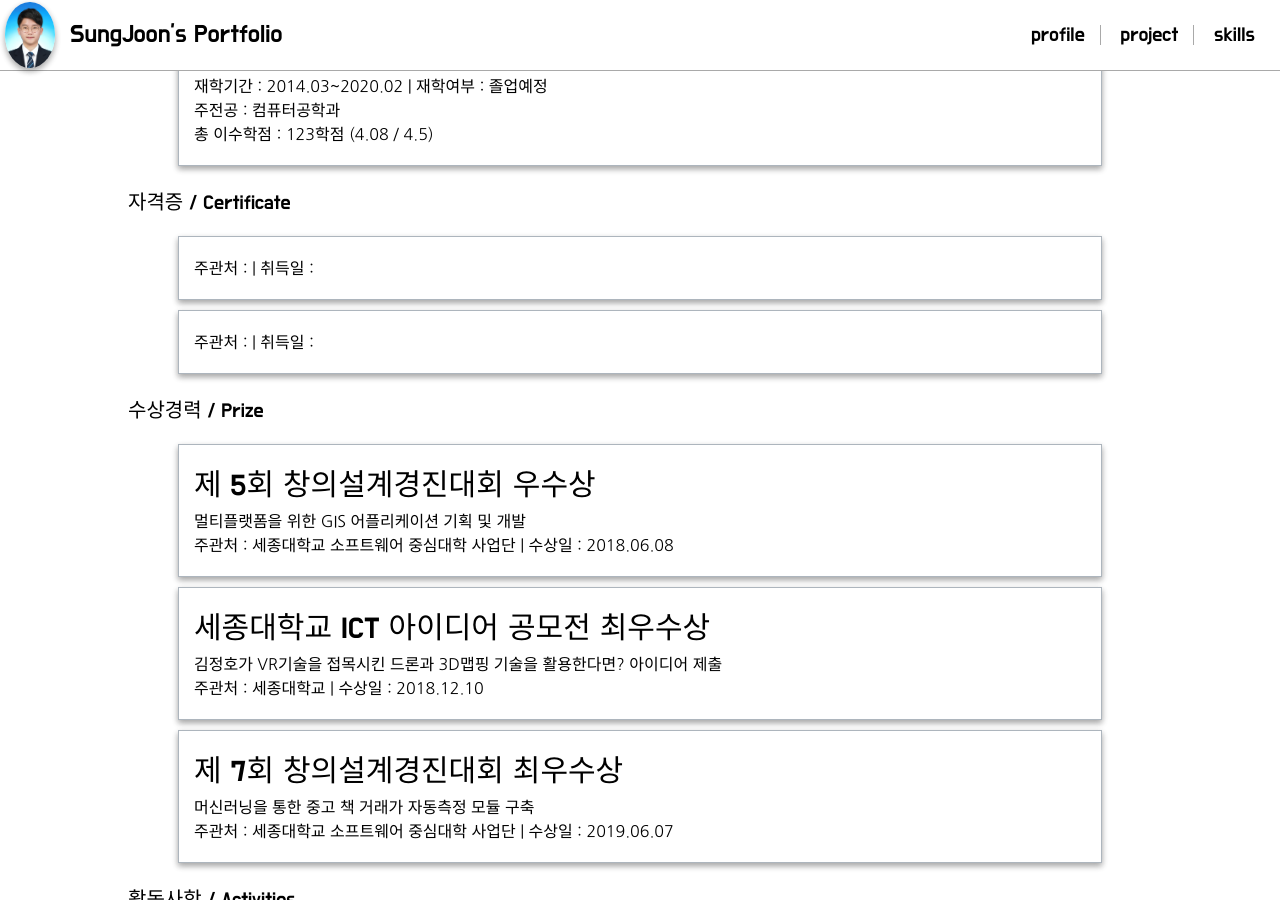
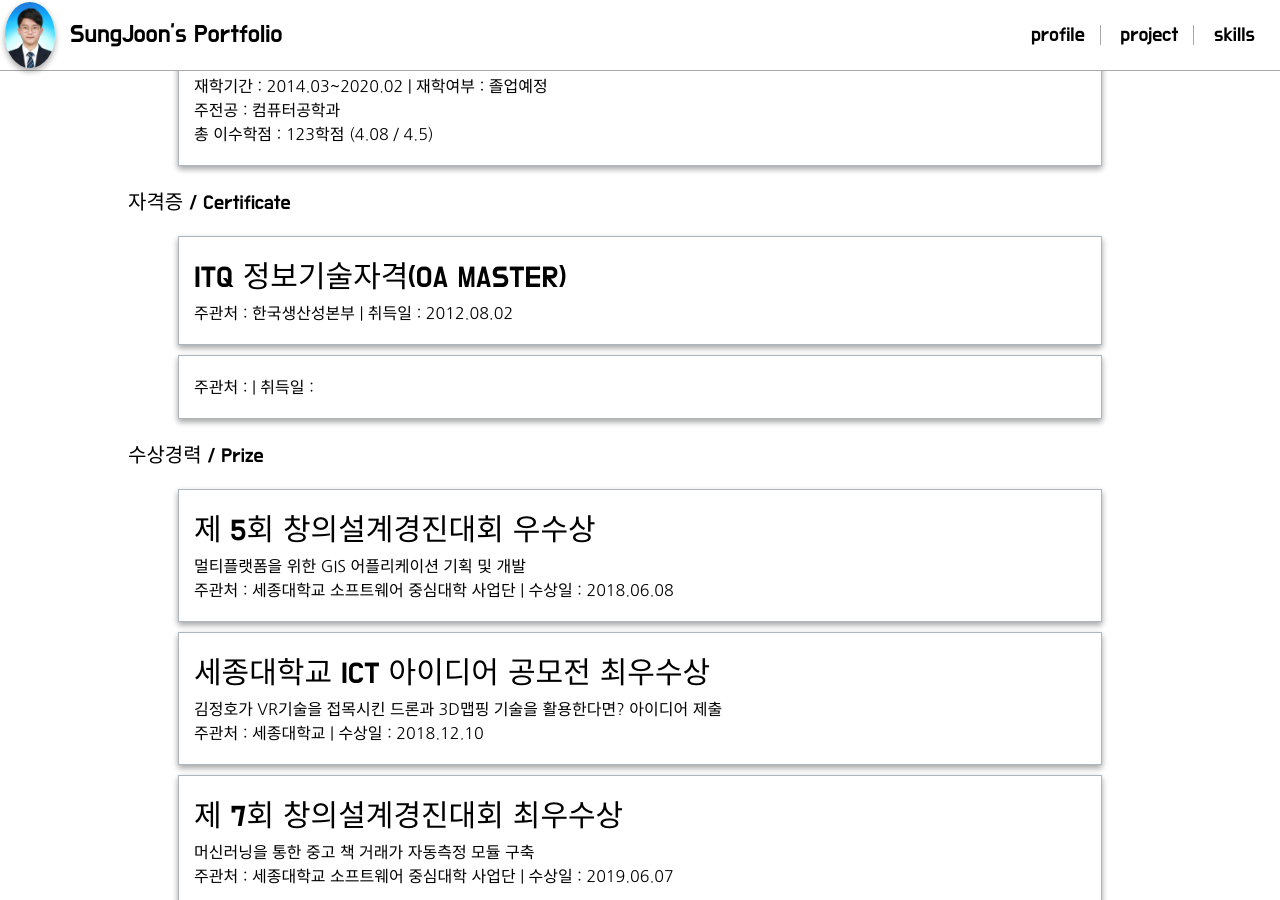
Before and after one commit to seosungjoon/seosungjoon.github.io, a Jekyll site: the page built from category/profile.html, in a window 1280 px wide and 900 px high, scrolled down 373 px. Built offline with Jekyll 4.4.1, drawn with Linux system fonts in a browser that asks for light colours; nearby versions of some CDN libraries.

Commit message:
-자격증 항목 ITQ추가
-

```diff
--- a/_data/profile.yml
+++ b/_data/profile.yml
@@ -14,9 +14,9 @@ education:
       average: 4.08
 
 certificate:
-  - name:
-    acquisition_date:
-    host:
+  - name: ITQ 정보기술자격(OA MASTER)
+    acquisition_date: 2012.08.02
+    host: 한국생산성본부
 
   - name:
     acquisition_date:
```
Also changed, not shown: 4 other files.
